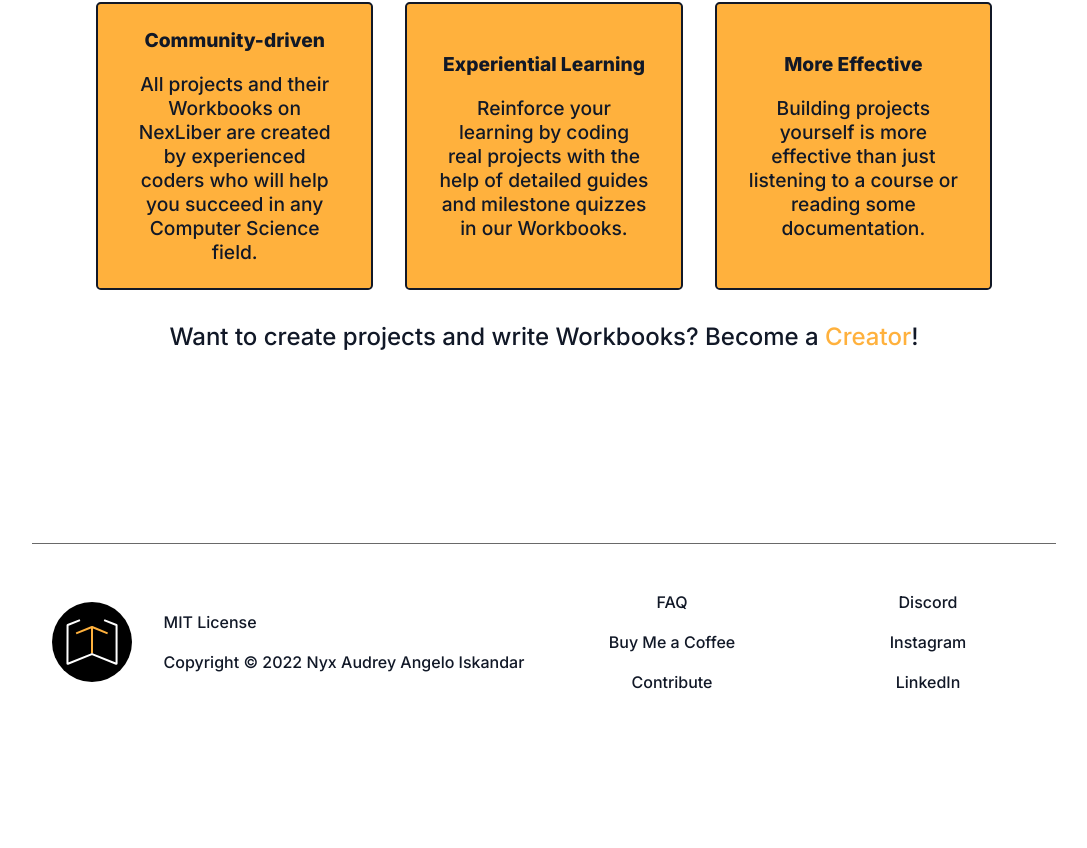
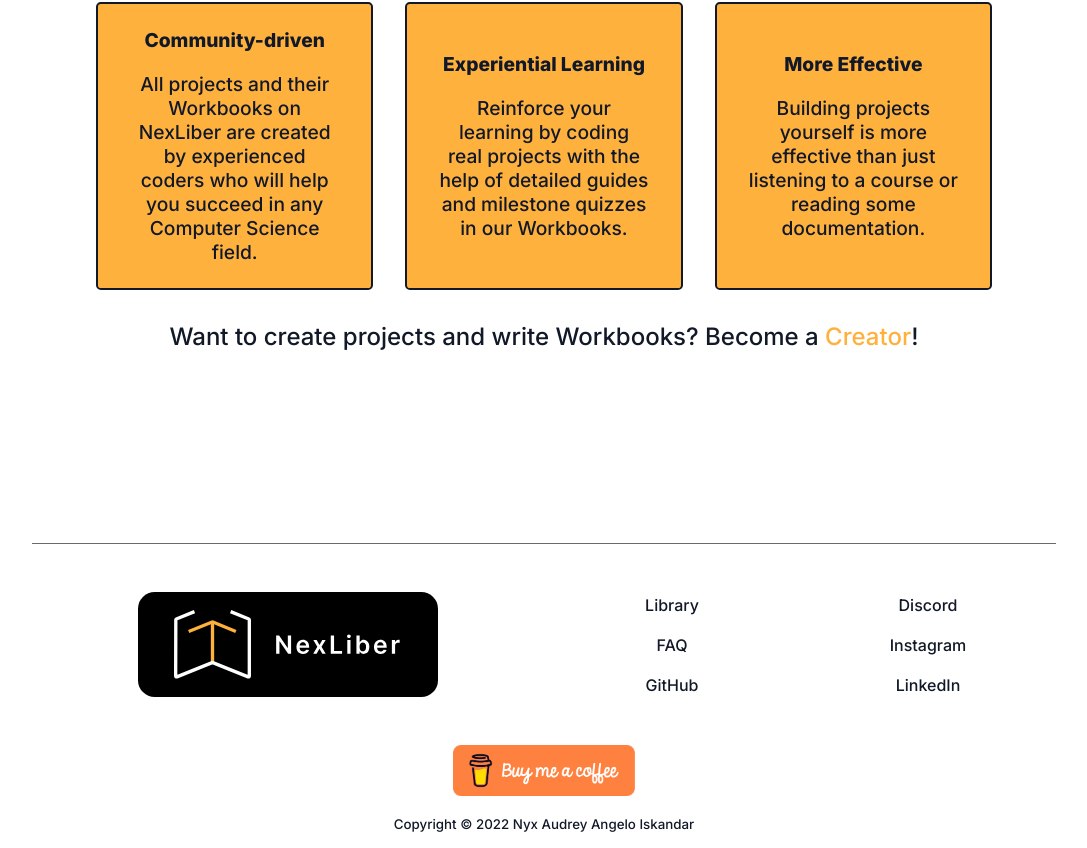
Before and after one commit to xyntechx/NexLiber-v1, a Next.js app: page / in a window 1280 px wide. Shown: the part 898-1746 px from the top of the page, without its empty margins (96-1183 px from the left). Before the commit the page ends 1638 px from the top, so only its background shows below. Built offline with nearby package versions, Linux system fonts and the light colour scheme.

Commit message:
✨ Improve footer

```diff
--- a/components/footer/Footer.module.css
+++ b/components/footer/Footer.module.css
@@ -1,8 +1,12 @@
-.footer,
-.footermobile {
+.footercontainer {
+    width: 80vw;
+    display: block;
+}
+
+.footer, .footermobile {
     display: grid;
     grid-template-columns: 50% 25% 25%;
-    width: 80vw;
+    width: 100%;
     margin-top: 10rem;
     margin-bottom: 3rem;
     font-size: 1rem;
@@ -13,6 +17,7 @@
 }
 
 .footermobile {
+    width: 80vw;
     display: none;
 }
 
@@ -50,16 +55,28 @@
     color: #ffb13d;
 }
 
+.bottom {
+    display: flex;
+    align-items: center;
+    justify-content: center;
+    flex-direction: column;
+    width: 100%;
+    text-align: center;
+    font-size: 1rem;
+    margin-bottom: 1rem;
+    row-gap: 1rem;
+}
+
 @media (max-width: 600px) {
+    .footercontainer {
+        display: none;
+    }
+
     .footermobile {
         display: grid;
         grid-template-columns: repeat(1, minmax(0, 1fr));
         margin-top: 5rem;
         font-size: 0.7rem;
-    }
-
-    .footer {
-        display: none;
     }
 
     .subfooter {
@@ -68,11 +85,16 @@
         width: 100%;
         align-items: center;
         justify-items: center;
-        margin-bottom: 2rem;
+        margin: 2rem 0;
     }
 
     .subfooteritem {
         margin-left: 1rem;
         width: 50%;
     }
+
+    .bottom {
+        font-size: 0.7rem;
+        margin-bottom: 0.1rem;
+    }
 }
--- a/components/footer/index.tsx
+++ b/components/footer/index.tsx
@@ -36,34 +36,28 @@
     return (
         <>
             {/* For Desktop */}
-            <footer className={styles.footer}>
+            <footer className={styles.footercontainer}>
+                <nav className={styles.footer}>
                     <div className={styles.footeritemrow}>
                         <Image
-                        src={`/${activeTheme}/nexliber.svg`}
+                            src={`/${activeTheme}/nexliber-banner.svg`}
                             alt="NexLiber Logo"
-                        width={80}
-                        height={80}
+                            width={300}
+                            height={105}
                         />
-                    <div className={styles.subfooteritem}>
-                        <p>MIT License</p>
-                        <br />
-                        <p>Copyright &copy; 2022 Nyx Audrey Angelo Iskandar</p>
-                    </div>
                     </div>
                     <div className={styles.footeritemcol}>
+                        <Link href="/library">
+                            <a className={styles.footerlink}>Library</a>
+                        </Link>
+                        <br />
                         <Link href="/faq">
                             <a className={styles.footerlink}>FAQ</a>
                         </Link>
                         <br />
-                    <Link href="https://www.buymeacoffee.com/xyntechx">
-                        <a className={styles.footerlink} target="_blank">
-                            Buy Me a Coffee
-                        </a>
-                    </Link>
-                    <br />
                         <Link href="https://github.com/xyntechx/NexLiber">
-                        <a className={styles.footerlink} target="_blank">
-                            Contribute
+                            <a target="_blank" className={styles.footerlink}>
+                                GitHub
                             </a>
                         </Link>
                     </div>
@@ -86,25 +80,43 @@
                             </a>
                         </Link>
                     </div>
+                </nav>
+                <div className={styles.bottom}>
+                    <Link href="https://www.buymeacoffee.com/xyntechx">
+                        <a target="_blank">
+                            <Image
+                                src={`/${activeTheme}/bmc.png`}
+                                alt="Buy Me a Coffee"
+                                width={182}
+                                height={51}
+                            />
+                        </a>
+                    </Link>
+                    <sub>Copyright &copy; 2022 Nyx Audrey Angelo Iskandar</sub>
+                </div>
             </footer>
 
             {/* For Mobile */}
             <footer className={styles.footermobile}>
+                <Image
+                    src={`/${activeTheme}/nexliber-banner.svg`}
+                    alt="NexLiber Logo"
+                    width={200}
+                    height={70}
+                />
                 <div className={styles.subfooter}>
                     <div className={styles.footeritemcol}>
+                        <Link href="/library">
+                            <a className={styles.footerlink}>Library</a>
+                        </Link>
+                        <br />
                         <Link href="/faq">
                             <a className={styles.footerlink}>FAQ</a>
                         </Link>
                         <br />
-                        <Link href="https://www.buymeacoffee.com/xyntechx">
-                            <a className={styles.footerlink} target="_blank">
-                                Buy Me a Coffee
-                            </a>
-                        </Link>
-                        <br />
                         <Link href="https://github.com/xyntechx/NexLiber">
-                            <a className={styles.footerlink} target="_blank">
-                                Contribute
+                            <a target="_blank" className={styles.footerlink}>
+                                GitHub
                             </a>
                         </Link>
                     </div>
@@ -128,18 +140,18 @@
                         </Link>
                     </div>
                 </div>
-                <div className={styles.footeritemrow}>
+                <div className={styles.bottom}>
+                    <Link href="https://www.buymeacoffee.com/xyntechx">
+                        <a target="_blank">
                             <Image
-                        src={`/${activeTheme}/nexliber.svg`}
-                        alt="NexLiber Logo"
-                        width={50}
-                        height={50}
+                                src={`/${activeTheme}/bmc.png`}
+                                alt="Buy Me a Coffee"
+                                width={145.6}
+                                height={40.8}
                             />
-                    <div className={styles.subfooteritem}>
-                        <p>MIT License</p>
-                        <br />
-                        <p>Copyright (c) Nyx Audrey Angelo Iskandar</p>
-                    </div>
+                        </a>
+                    </Link>
+                    <sub>Copyright &copy; 2022 Nyx Audrey Angelo Iskandar</sub>
                 </div>
             </footer>
         </>
```
Lines whose indentation alone changed are shown as unchanged.
